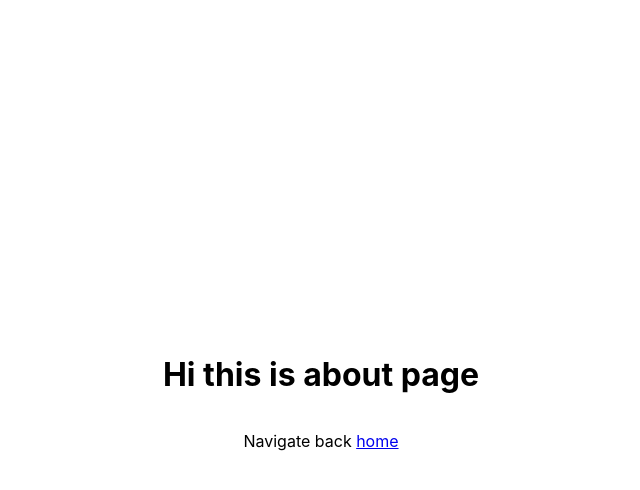
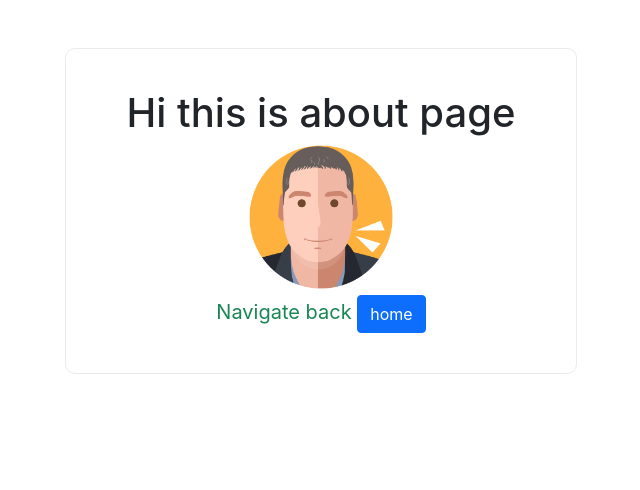
Before and after one commit to mavishay/ssr-workshop, a Next.js app: page /about in a window 1280 px wide. Shown: the top 490 px of the page, without its empty margins (319-959 px from the left). Built offline with nearby package versions, Linux system fonts and the light colour scheme.

Commit message:
end of assets metadata and css

```diff
--- /dev/null
+++ b/components/layout.js
@@ -0,0 +1,12 @@
+import React from 'react';
+import styles from './layout.module.css'
+
+const layout = ({ children }) => {
+    return (
+        <div className={styles.container}>
+            {children}
+        </div>
+    );
+};
+
+export default layout;
--- /dev/null
+++ b/components/layout.module.css
@@ -0,0 +1,5 @@
+.container {
+    max-width: 36rem;
+    padding: 0 1rem;
+    margin: 3rem auto 6rem;
+  }
--- a/package.json
+++ b/package.json
@@ -11,8 +11,10 @@
   "author": "Avishay Maor",
   "license": "ISC",
   "dependencies": {
+    "bootstrap": "^5.1.3",
     "next": "^11.1.2",
     "react": "^17.0.2",
-    "react-dom": "^17.0.2"
+    "react-dom": "^17.0.2",
+    "reactstrap": "^8.10.0"
   }
 }
--- a/pages/about.js
+++ b/pages/about.js
@@ -1,18 +1,25 @@
 import React from 'react';
 import Head from 'next/head';
 import Link from 'next/link';
+import Image from 'next/image';
+import Layout from '../components/layout'
+import { Card, CardBody, Button } from 'reactstrap'
 
 const about = () => {
     return (
-        <div className="container">
+        <Layout>
             <Head>
                 <title>About page</title>
                 <link rel="icon" href="/favicon.ico" />
-                <link rel="stylesheet" href="/styles.css" />
             </Head>
-            <h1>Hi this is about page</h1>
-            <p>Navigate back <Link href='/'>home</Link></p>
-        </div>
+            <Card className="text-center">
+                <CardBody>
+                    <h1>Hi this is about page</h1>
+                    <Image src="/images/avatar.png" height="144" width="144" alt="Cool Avatar" />
+                    <p className="text-success">Navigate back <Link  href='/'><Button color="primary">home</Button></Link></p>
+                </CardBody>
+            </Card>
+        </Layout>
     );
 };
 
--- a/pages/index.js
+++ b/pages/index.js
@@ -7,7 +7,6 @@ export default function Home() {
             <Head>
                 <title>Create Next App</title>
                 <link rel="icon" href="/favicon.ico" />
-                <link rel="stylesheet" href="/styles.css" />
             </Head>
 
             <main>
```
Also changed, not shown: pages/_app.js (added, +7 -0 lines), public/images/avatar.png (added), 1 other file (tests, documents, lock files or other folders).
